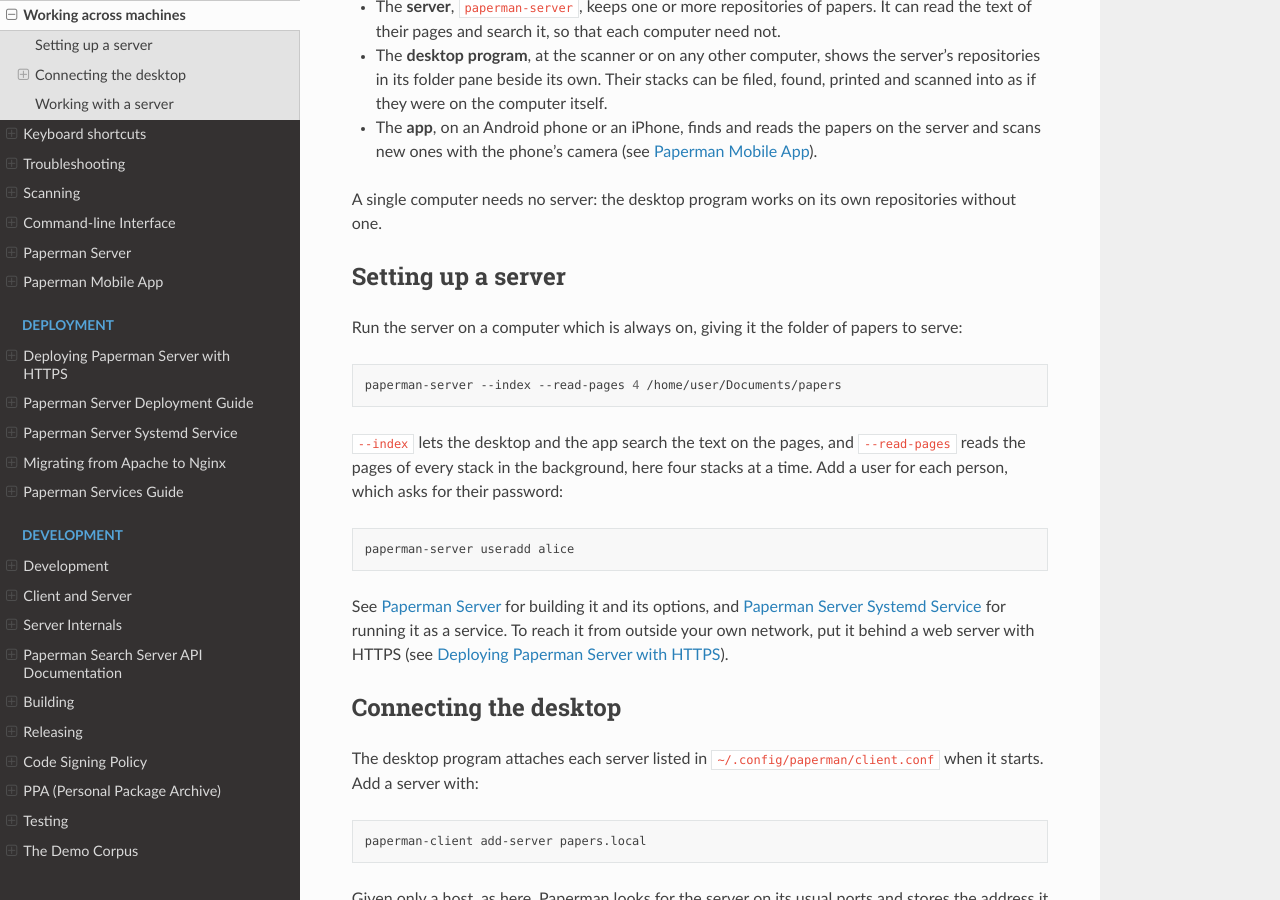
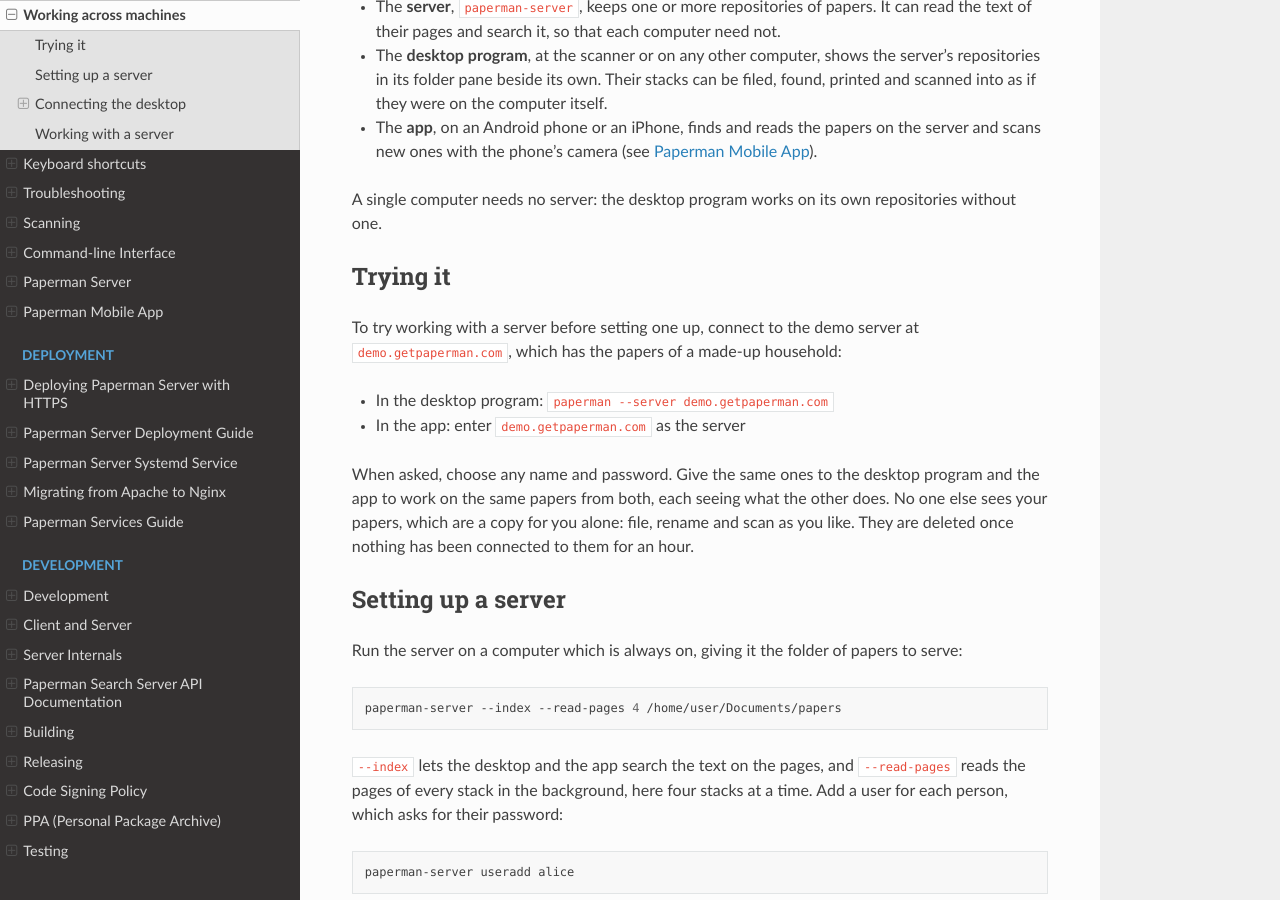
Before and after one commit to sjg20/paperman, a Sphinx documentation site: the page built from doc/network.rst, in a window 1280 px wide and 900 px high, scrolled down 739 px. Built offline with Sphinx 7.4.7 and the Read the Docs theme 3.1.0, drawn with Linux system fonts in a browser that asks for light colours.

Commit message:
doc: Say how to try the demo server
There is now a demo server at demo.getpaperman.com, but the page on
working across machines says only how to set up a server of one's own.

Say how to connect to the demo from the desktop program and the app,
that the same name and password on both share the same papers, and that
the papers are a copy for that name alone, deleted after an hour unused.

Co-developed-by: Claude Opus 5.5 (1M context) <noreply@anthropic.com>

```diff
--- a/doc/network.rst
+++ b/doc/network.rst
@@ -20,6 +20,22 @@
 
 A single computer needs no server: the desktop program works on its own
 repositories without one.
+
+Trying it
+---------
+
+To try working with a server before setting one up, connect to the demo
+server at ``demo.getpaperman.com``, which has the papers of a made-up
+household:
+
+- In the desktop program: ``paperman --server demo.getpaperman.com``
+- In the app: enter ``demo.getpaperman.com`` as the server
+
+When asked, choose any name and password. Give the same ones to the
+desktop program and the app to work on the same papers from both, each
+seeing what the other does. No one else sees your papers, which are a
+copy for you alone: file, rename and scan as you like. They are deleted
+once nothing has been connected to them for an hour.
 
 Setting up a server
 -------------------
```
